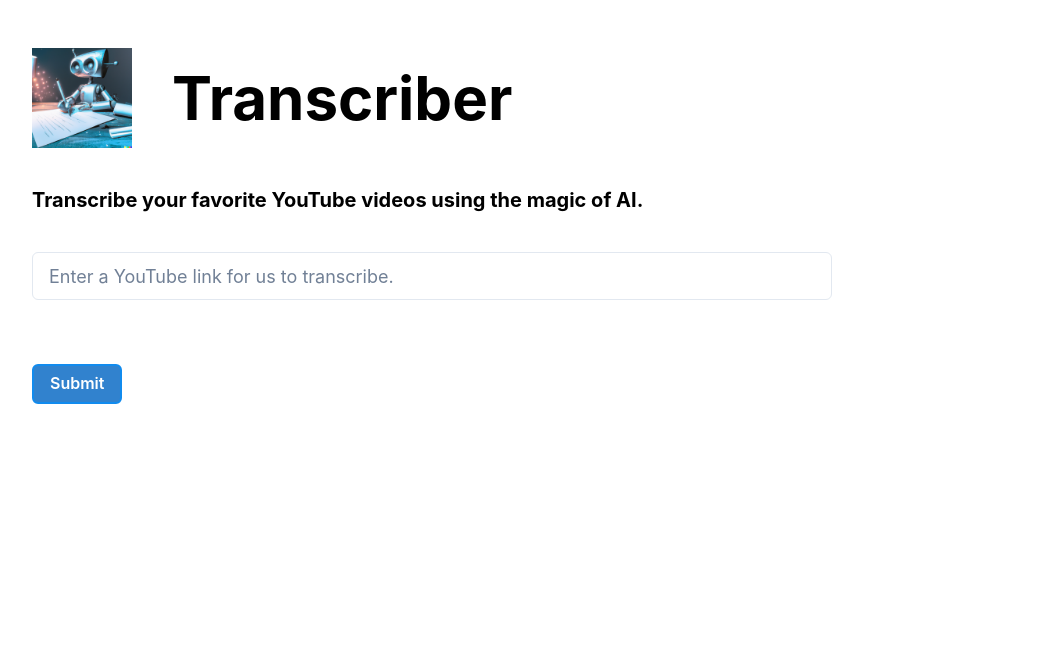
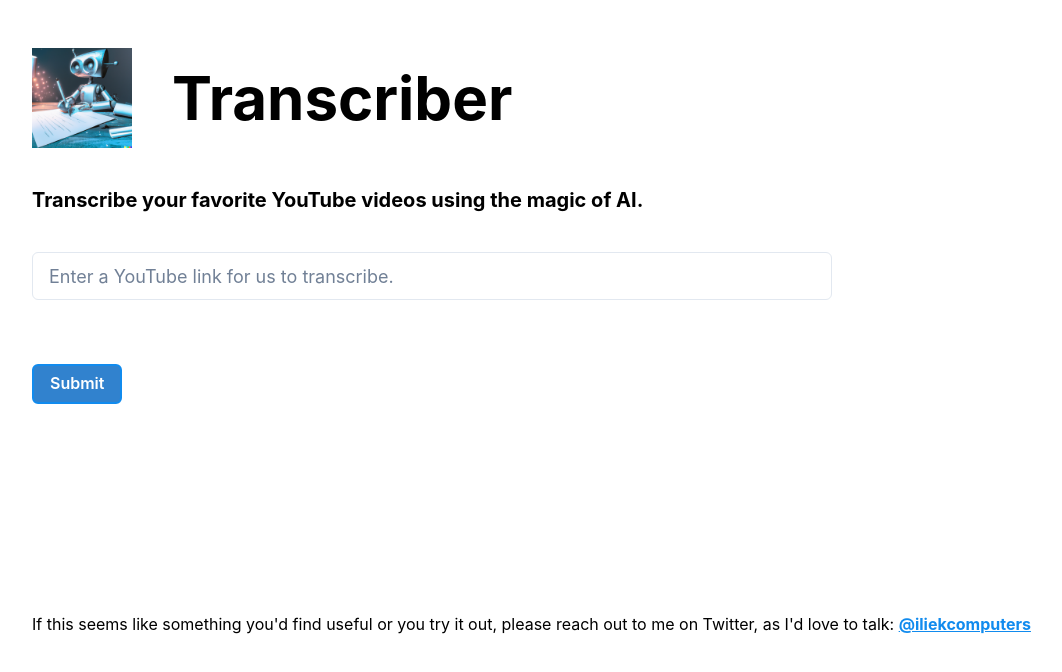
Before and after one commit to paramsingh/transcribe, a Next.js app in the folder frontend/: page / in a window 1280 px wide. Shown: the top 672 px of the page, without its empty margins (84-1146 px from the left). Built offline with nearby package versions, Linux system fonts and the light colour scheme.

Commit message:
Callout to come talk

```diff
--- a/frontend/pages/index.tsx
+++ b/frontend/pages/index.tsx
@@ -144,6 +144,13 @@ export default function Transcription() {
               </Popover>
             )}
           </Box>
+          <Box>
+            If this seems like something you'd find useful or you try it out,
+            please reach out to me on Twitter, as I'd love to talk:{" "}
+            <Link href="https://twitter.com/iliekcomputers">
+              @iliekcomputers
+            </Link>
+          </Box>
         </div>
       </main>
     </>
```
